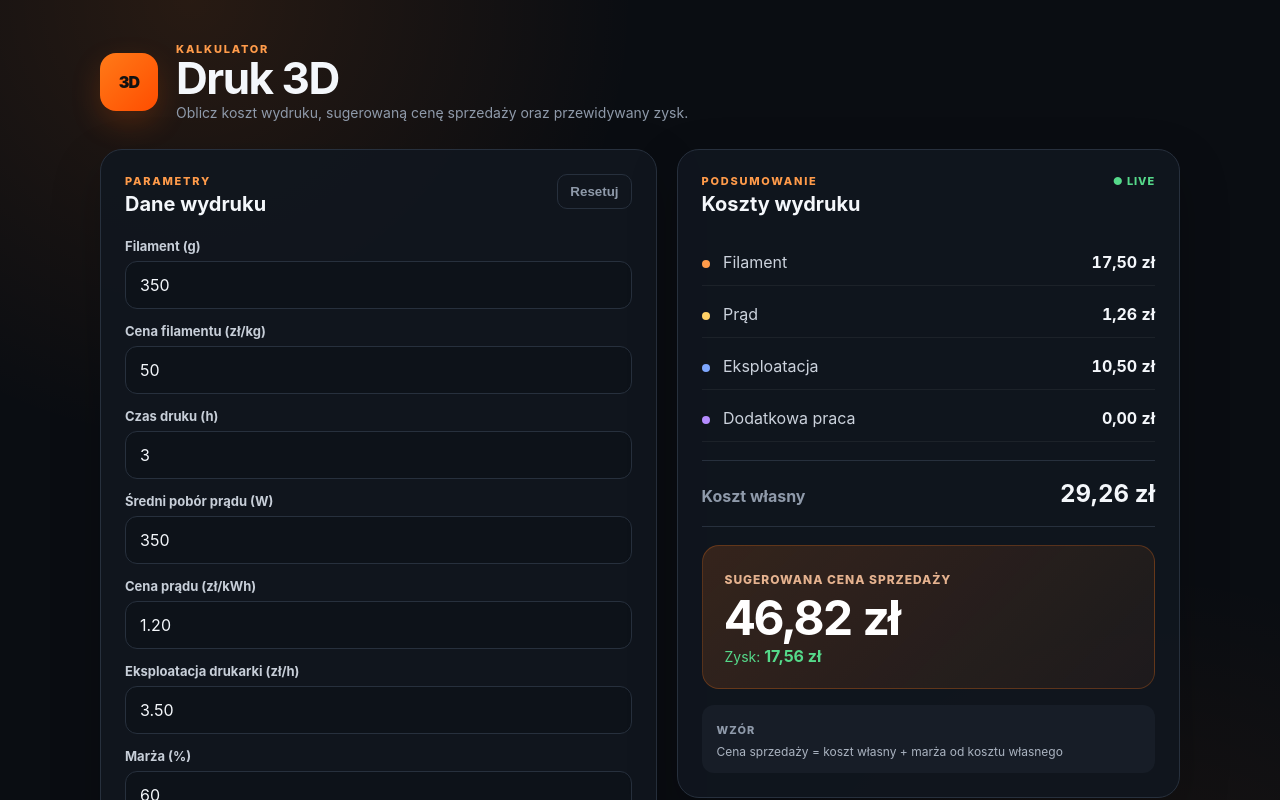
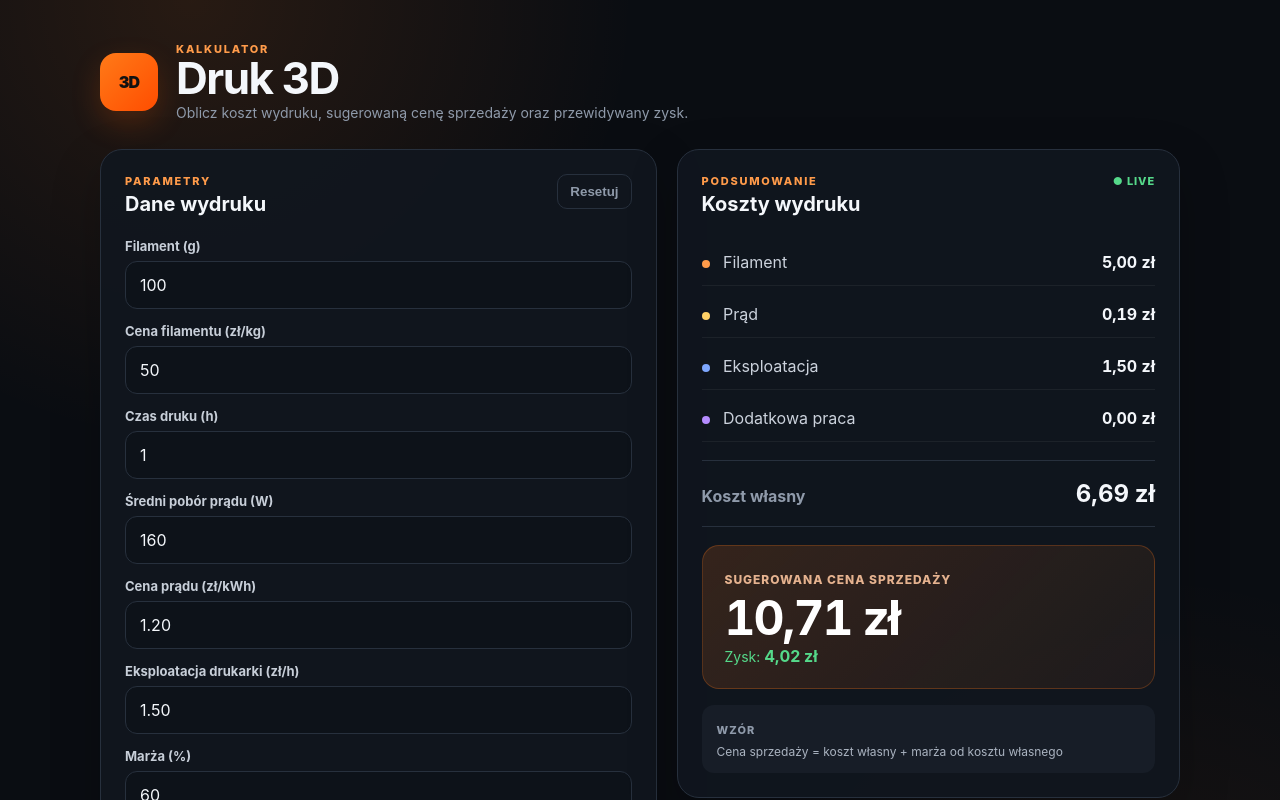
Before and after one commit to L4cki/kalkulator, a plain HTML site: page index.html in a window 1280 px wide. Shown: the top 800 px of the page. Drawn offline with Linux system fonts and the light colour scheme.

Commit message:
Update index.html

```diff
--- a/index.html
+++ b/index.html
@@ -81,7 +81,7 @@
                     type="number"
                     min="0"
                     step="0.1"
-                    value="350"
+                    value="100"
                     inputmode="decimal">
             </label>
 
@@ -115,7 +115,7 @@
                     type="number"
                     min="0"
                     step="0.1"
-                    value="3"
+                    value="1"
                     inputmode="decimal">
             </label>
 
@@ -132,7 +132,7 @@
                     type="number"
                     min="0"
                     step="1"
-                    value="350"
+                    value="160"
                     inputmode="decimal">
             </label>
 
@@ -166,7 +166,7 @@
                     type="number"
                     min="0"
                     step="0.01"
-                    value="3.50"
+                    value="1.50"
                     inputmode="decimal">
             </label>
 
```
